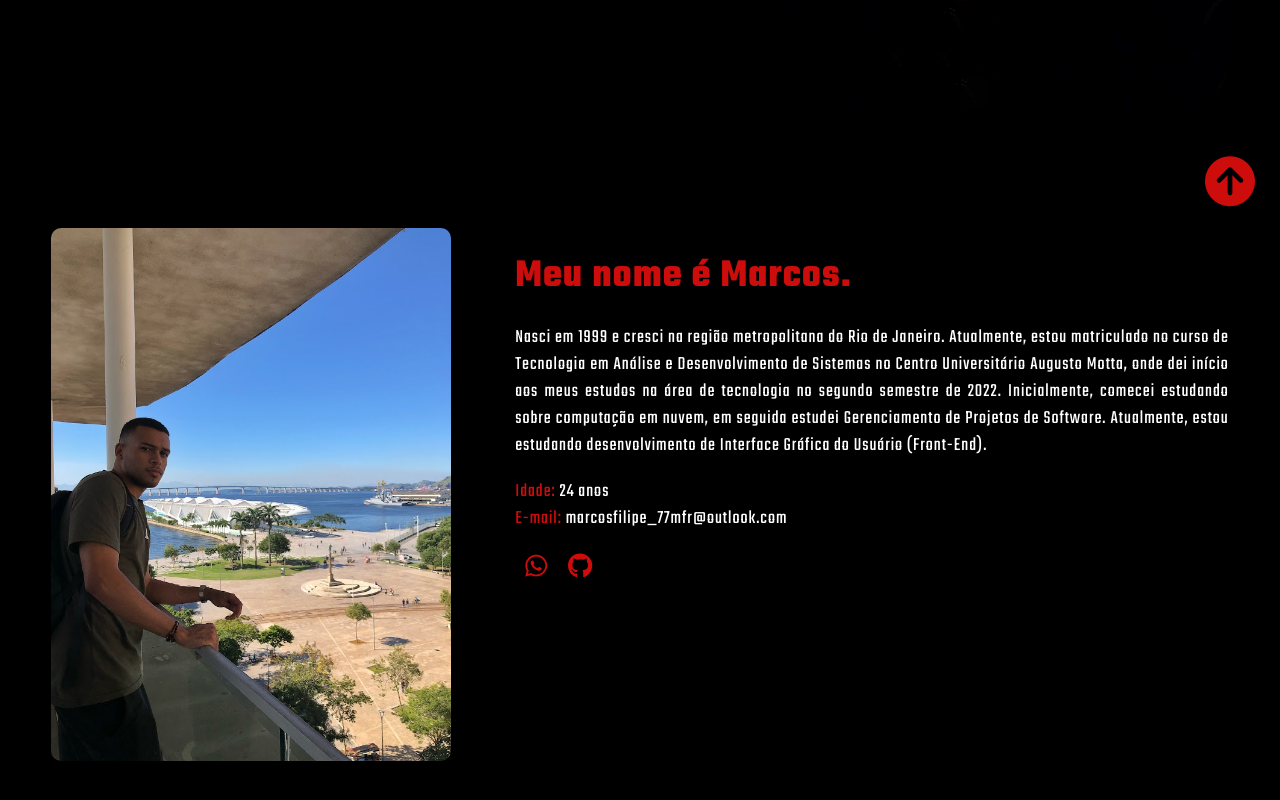
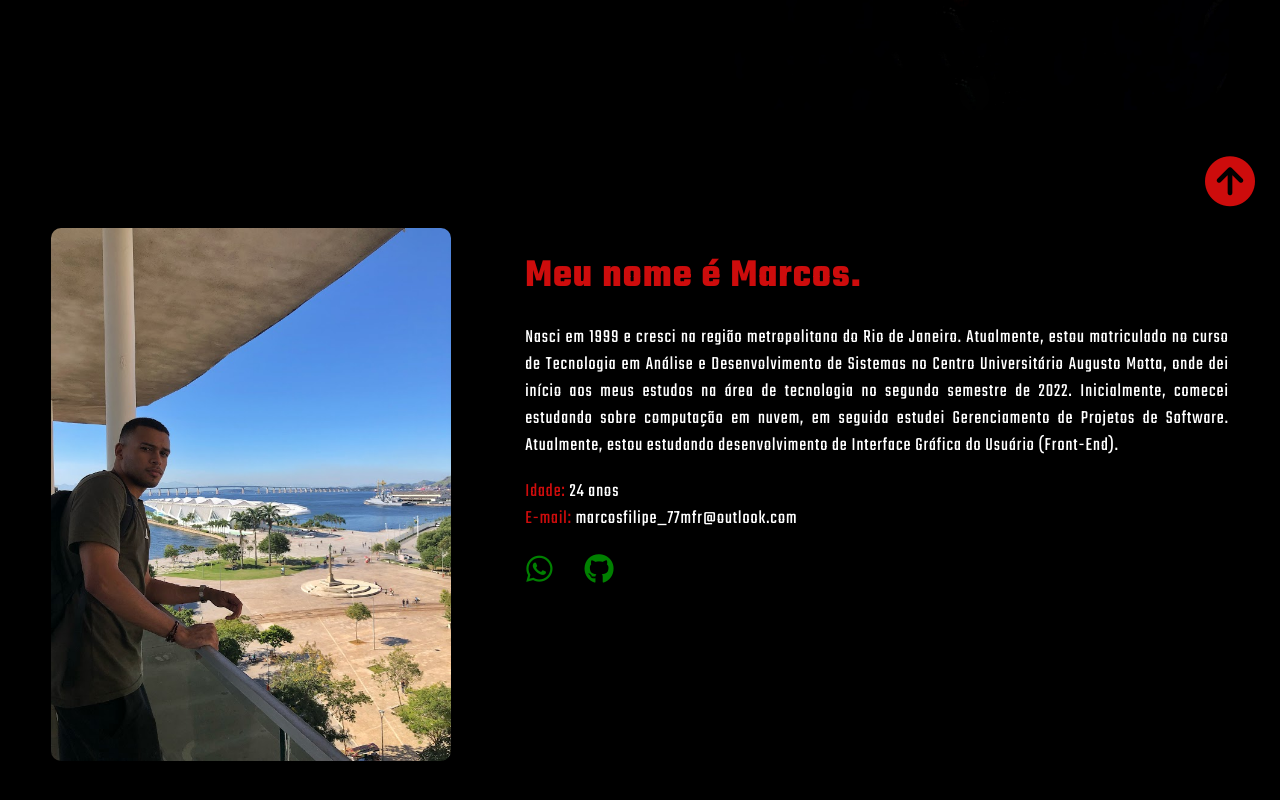
Before and after one commit to MarcosFReis/portifolioMfr, a plain HTML site: page index.html in a window 1280 px wide. Shown: the part 562-1362 px from the top of the page. Drawn offline with nearby package versions, Linux system fonts and the light colour scheme; a script that the page names is missing.

Commit message:
Update style.css

```diff
--- a/style.css
+++ b/style.css
@@ -200,6 +200,7 @@
         text-align: left;
         font-size: 40px;
         padding-top: 20px;
+        padding-left: 10px;
         margin: 0;
     color: #ef0e0edb
 
@@ -209,9 +210,11 @@
     .container-eu p{
         font-size: 19px;
         text-align: justify;
+        padding-left: 10px;
     }
     .container-eu ul{
         padding: 0;
+        padding-left: 10px;
     margin: 0;
         list-style: none;
         font-size: 19px;
@@ -239,10 +242,17 @@
     }
 
     .redes-sociais2 a{
-        padding: 10px;
-        font-size: 25px;
+        padding: 15px;
+        margin-right: 15px;
+        margin-left: -14px;
+        font-size: 30px;
+        font-weight: 700px;
         transition: transform 0.4s;
-        color: #ef0e0edb;
+        color: green;
+    }
+    .redes-sociais2 a.git{
+        color: #c0c0c0db;
+        font-size: 28px;
     }
 
 
```
